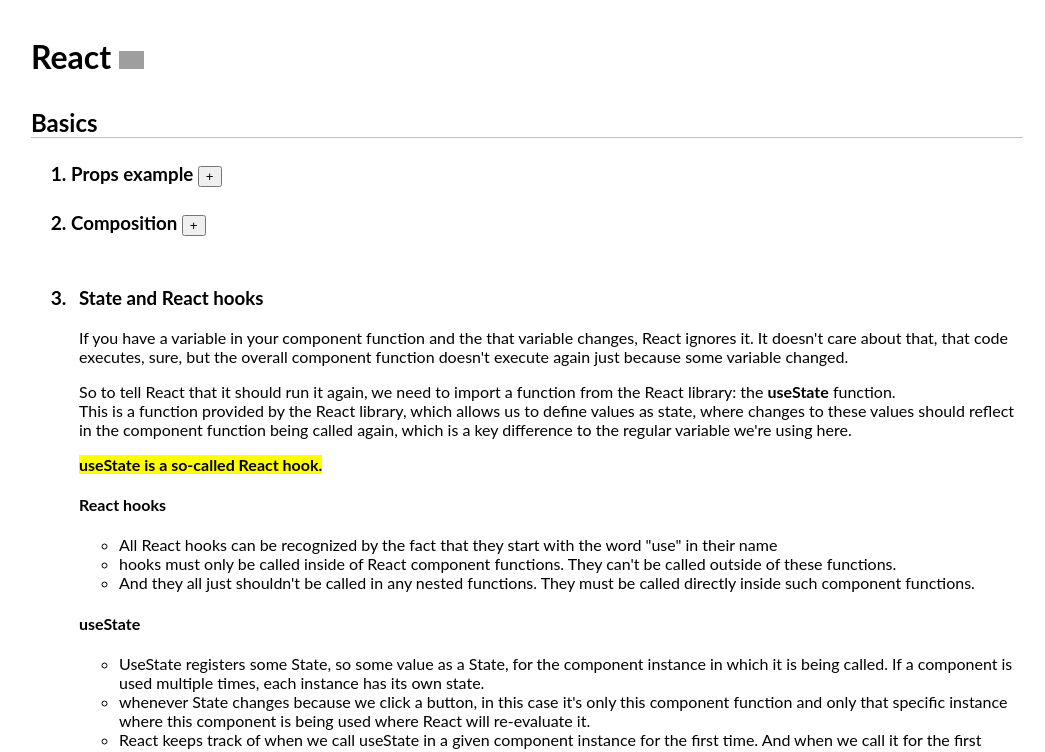
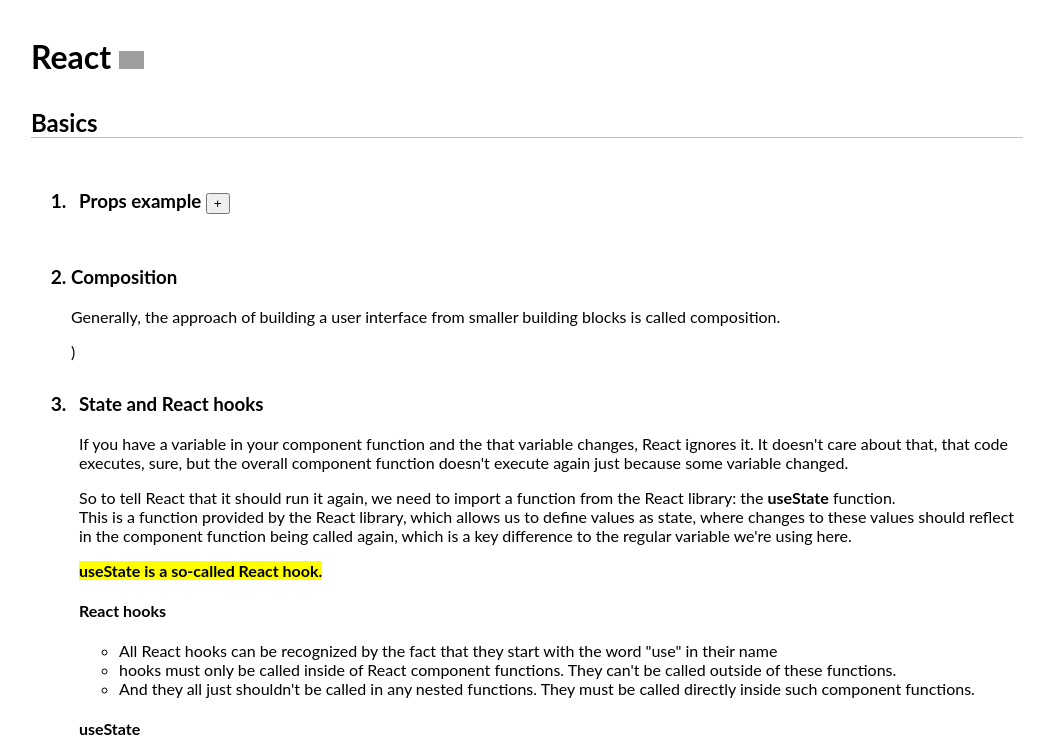
Before and after one commit to mkonemo/react-basics, a React (Create React App) app: page / in a window 1280 px wide. Shown: the top 752 px of the page, without its empty margins (113-1158 px from the left). Built offline with nearby package versions, Linux system fonts and the light colour scheme; grey boxes are pictures that could not be loaded.

Commit message:
2 files modified

```diff
--- a/src/App.js
+++ b/src/App.js
@@ -20,15 +20,7 @@ const App = () => {
     console.log(inputText);
   };
 
-  const [isShown, setIsShown] = useState(false);
 
-  const startShowHandler = () => {
-    setIsShown(true);
-  };
-
-  const stopShowHandler = () => {
-    setIsShown(false);
-  };
 
   return (
     <div>
@@ -39,17 +31,15 @@ const App = () => {
       <h2>Basics</h2>
       <ol>
         <li>
-        <h3>Props example {!isShown && <button onClick={startShowHandler}>+</button>}
-          {isShown && <button onClick={stopShowHandler}>-</button>}</h3>
-          {isShown && <Props />}
+          <Props />
         </li>
         <li>
-          <h3>Composition {!isShown && <button onClick={startShowHandler}>+</button>}
-          {isShown && <button onClick={stopShowHandler}>-</button>}</h3>
-          {isShown && <p>
+          <h3>Composition</h3>
+          <p>
             Generally, the approach of building a user interface from smaller
             building blocks is called composition.
-          </p>}
+          </p>
+          )
         </li>
         <li>
           <UseStateDefinition />
--- a/src/components/props/Props.js
+++ b/src/components/props/Props.js
@@ -1,36 +1,53 @@
-import React from 'react';
+import React, { useState } from 'react';
 
 import PropsComponent from './PropsComponent';
 
 const Props = () => {
+  const [isShown, setIsShown] = useState(false);
+
+  const startShowHandler = () => {
+    setIsShown(true);
+  };
+
+  const stopShowHandler = () => {
+    setIsShown(false);
+  };
+
   const exampleProps = [
-    { title: 'Example title', desc: 'Example description' }
+    { title: 'Example title', desc: 'Example description' },
   ];
   return (
     <div>
-
+      <h3>
+        Props example{' '}
+        {!isShown && <button onClick={startShowHandler}>+</button>}
+        {isShown && <button onClick={stopShowHandler}>-</button>}
+      </h3>
+      {isShown && (
         <p>
-        Props are "custom HTML properties" defined in a root element, and passed
-        to its descendant components.
+          Props are "custom HTML properties" defined in a root element, and
+          passed to its descendant components.
         </p>
+      )}
+      {isShown && (
         <PropsComponent
           title={exampleProps[0].title}
           description={exampleProps[0].desc}
         />
+      )}
 
-      <h4>props.children</h4>
-      <pre>children</pre> is a reserved name
-
-and the value of this special children prop
-
-will always be the content
-
-between the opening and closing tags
-
-of your custom component.<br />
+      {isShown && <h4>props.children</h4>}
+      {isShown && (
+        <p>
+          <pre>children</pre> is a reserved name and the value of this special
+          children prop will always be the content between the opening and
+          closing tags of your custom component.
+          <br />
           For an example look at the Card component in UI.
+        </p>
+      )}
     </div>
   );
-}
+};
 
 export default Props;
```
Lines whose indentation alone changed are shown as unchanged.
